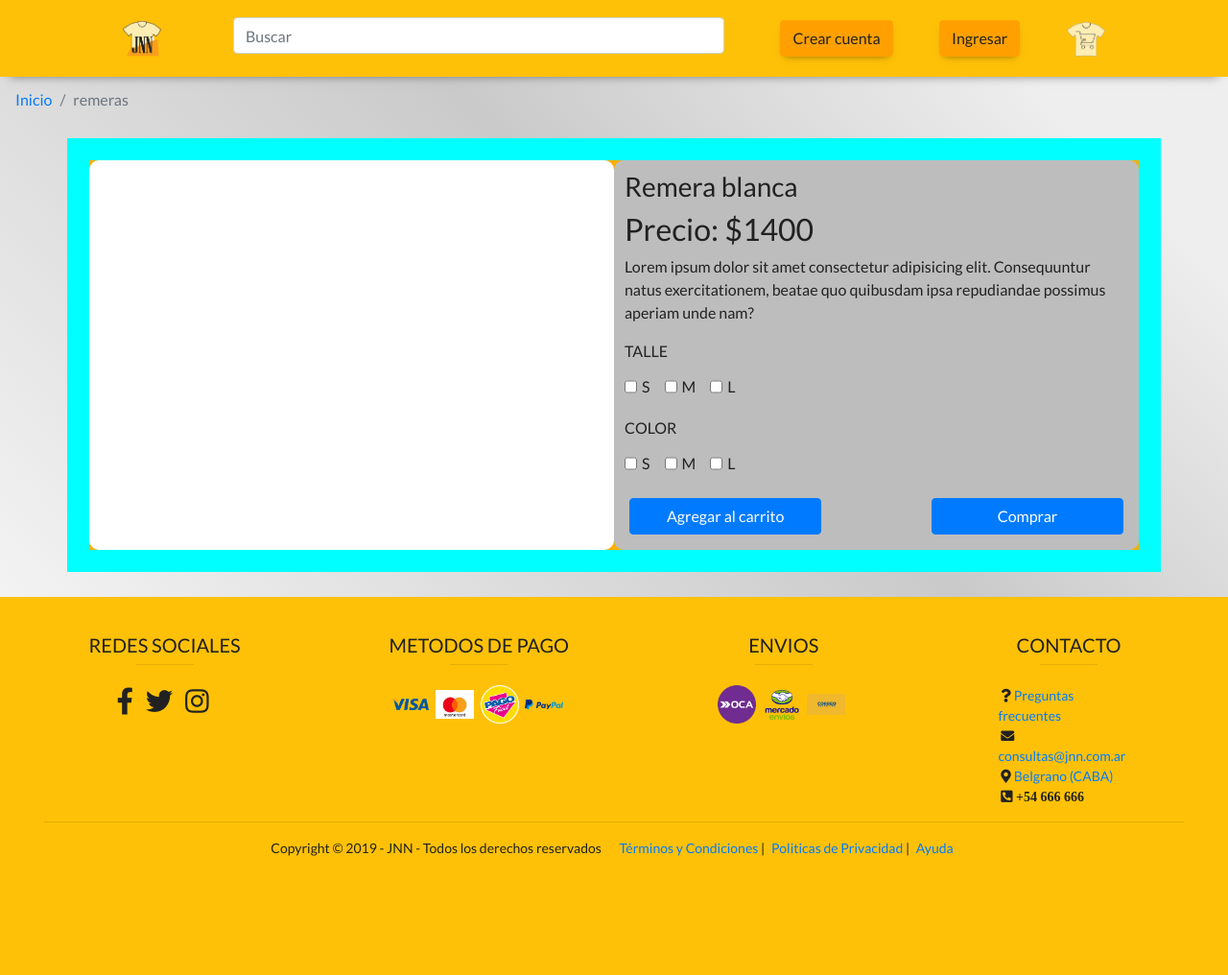
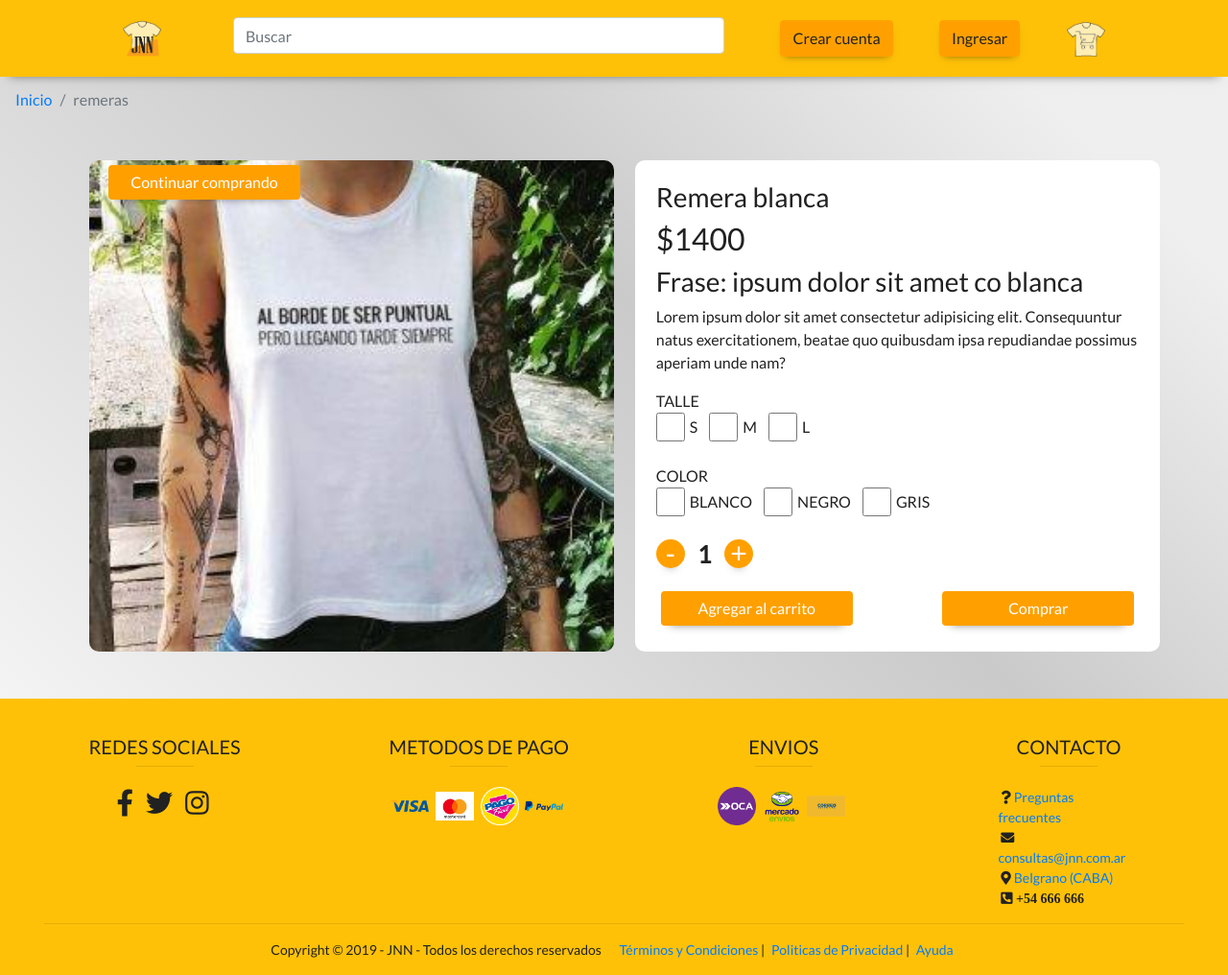
Before and after one commit to nicahdemarco/JNN-e-commerce, a PHP site: page /detalleProducto.php in a window 1280 px wide. Shown: the whole page at 96% size. Before the commit the page ends 892 px from the top, so only its background shows below. Run offline with PHP 8.4, Linux system fonts and the light colour scheme; data that the repository does not hold is empty; some libraries are stand-ins or nearby versions.

Commit message:
mejoras en seccion detalle de producto

```diff
--- a/CSS/detalleProducto.css
+++ b/CSS/detalleProducto.css
@@ -1,44 +1,126 @@
 
 .detalle-container {
-    background-color: aqua;
     display: flex;
     margin-bottom: 2%;
-
 }
 
 .detalle-producto {
-    background-color: rgb(255, 174, 0);
     display: flex;
     flex-direction: row;
     margin: 2%;
     justify-content: space-between;
+    /* height: 60vh; */
+
 }
 .detalle-imagen {
-    display: flex;
+    background-image: url("../images/catalogo/IMG_12.jpg");
+    background-position: center;
+    background-repeat: no-repeat;
+    background-size: cover;
     align-items: center;
     background-color: white;
     border-radius: 10px;
-
+    margin-right:2%;
 }
 
 .detalle-descripcion {
     align-items: center;
-    background: #BDBDBD;
+    background: white;
     border-radius: 10px;
-    padding: 1%;
-
-
+    padding: 2%;
 }
 .botones{
     justify-content: space-between;
     margin: 1%;
-    align-items: flex-end
+    align-items: flex-end;
 }
 .btn-primary {
+    background-color: #FFA000;
+    -webkit-box-shadow: 0px 9px 10px -10px rgba(0, 0, 0, 0.5);
+    -moz-box-shadow: 0px 9px 10px -10px rgba(0, 0, 0, 0.5);
+    box-shadow: 0px 9px 10px -10px rgba(0, 0, 0, 0.5);
     width: 200px;
+    border: transparent;
 }
 
+.form-check-input{
+    height: 30px;
+    width: 30px;
+}
 
-.form-check-input{
-    height: 50px;
+#inlineCheckbox3{
+    background-color: rgb(129, 33, 33);
+    color: rgb(202, 26, 26);
+
 }
+.qty .count {
+    color: #212121;
+    display: inline-block;
+    vertical-align: top;
+    font-size: 25px;
+    font-weight: 700;
+    line-height: 30px;
+    padding: 0 2px;
+    min-width: 35px;
+    text-align: center;
+}
+
+.qty .plus {
+    background-color: #FFA000;
+    -webkit-box-shadow: 0px 9px 10px -10px rgba(0, 0, 0, 0.5);
+    -moz-box-shadow: 0px 9px 10px -10px rgba(0, 0, 0, 0.5);
+    box-shadow: 0px 9px 10px -10px rgba(0, 0, 0, 0.5);
+    cursor: pointer;
+    display: inline-block;
+    vertical-align: top;
+    color: white;
+    width: 30px;
+    height: 30px;
+    font: 30px/1 Arial, sans-serif;
+    text-align: center;
+    border-radius: 50%;
+}
+
+.qty .minus {
+    background-color: #FFA000;
+    -webkit-box-shadow: 0px 9px 10px -10px rgba(0, 0, 0, 0.5);
+    -moz-box-shadow: 0px 9px 10px -10px rgba(0, 0, 0, 0.5);
+    box-shadow: 0px 9px 10px -10px rgba(0, 0, 0, 0.5);
+    cursor: pointer;
+    display: inline-block;
+    vertical-align: top;
+    color: white;
+    width: 30px;
+    height: 30px;
+    font: 30px/1 Arial, sans-serif;
+    text-align: center;
+    border-radius: 50%;
+    background-clip: padding-box;
+}
+
+.minus:hover,
+.plus:hover,
+.btn-primary:hover {
+    background-color: #757575 !important;
+}
+
+/*Prevent text selection*/
+.signos {
+    -webkit-user-select: none;
+    -moz-user-select: none;
+    -ms-user-select: none;
+}
+
+.signo {
+    border: 0;
+    width: 2%;
+}
+
+.signo::-webkit-outer-spin-button,
+.signo::-webkit-inner-spin-button {
+    -webkit-appearance: none;
+    margin: 0;
+}
+.signo:disabled {
+    background-color: white;
+}
--- a/CSS/faq.css
+++ b/CSS/faq.css
@@ -1,8 +1,4 @@
-/* *{
-    box-sizing: border-box;
-    margin: 0 auto;
-    padding: 0;
-} */
+
 .faq{
     padding: 20px;
 }
@@ -14,3 +10,7 @@
 .response{
     margin-left: 15px;
 }
+.btn-link{
+    color: #212121;
+
+}
--- a/CSS/index.css
+++ b/CSS/index.css
@@ -1,5 +1,4 @@
 body{
-    /* background-color: #ebebeb; */
     font-family: 'Lato', sans-serif;
     color: #212121;
     background: rgb(255, 255, 255);
--- a/CSS/navbar.css
+++ b/CSS/navbar.css
@@ -6,7 +6,7 @@
     -moz-box-shadow: 0px 9px 10px -10px rgba(0, 0, 0, 0.5);
     box-shadow: 0px 9px 10px -10px rgba(0, 0, 0, 0.5);
 }
-.navbar-brand:hover{
+.navbar-brand img:hover{
     -webkit-box-shadow: 0px 5px 10px 5px rgba(0, 0, 0, 0.1);
     -moz-box-shadow: 0px 5px 10px 5px rgba(0, 0, 0, 0.1);
     box-shadow: 0px 5px 10px 5px rgba(0, 0, 0, 0.1);
--- a/detalleProducto.php
+++ b/detalleProducto.php
@@ -1,7 +1,6 @@
 <?php require_once('baseDatos.php');
 
 ?>
-<!-- esto esta linkeado para mas adelante -->
 <!doctype html>
 <html lang="en">
 
@@ -27,11 +26,10 @@
                     </ol>
                 </nav>
             </header>
-
             <!-- producto -->
             <div class="container detalle-container ">
                 <div class="row">
-                    <section class="detalle-producto">
+                    <section class="detalle-producto d-xs-flex">
 
                         <article class="col-md-6 col-sm-12 col-xs-12 detalle-imagen">
                             <!-- <div class="photo-container">
@@ -42,14 +40,19 @@
                                 <p><?=$value['descripcion'];?></p>
                             </div> -->
                             <!-- <img class="phwo" src="./images/catalogo/IMG_25.jpeg.png" alt="o 01"> -->
+                            <div class="row d-flex botones">
+                                <input class="btn btn-primary" type="submit" value="Continuar comprando">
+                            </div>
                         </article>
 
                         <aside class="col-md-6 col-sm-12 col-xs-12 detalle-descripcion">
                             <h3 class="title">Remera blanca</h3>
-                            <h2 class="price">Precio: $1400</h2>
+                            <h2 class="price">$1400</h2>
+                            <h3 class="frase">Frase: ipsum dolor sit amet co blanca</h3>
                             <p class="texto-descripcion">Lorem ipsum dolor sit amet consectetur adipisicing elit. Consequuntur natus exercitationem, beatae quo quibusdam ipsa repudiandae possimus aperiam unde nam?
                             </p>
                             <div class="select">TALLE</div>
+                            <div class="d-flex mb-4">
                                 <div class="form-check form-check-inline">
                                     <input class="form-check-input" type="checkbox" id="inlineCheckbox1" value="option1">
                                     <label class="form-check-label" for="inlineCheckbox1">S</label>
@@ -62,20 +65,28 @@
                                     <input class="form-check-input" type="checkbox" id="inlineCheckbox3" value="option3">
                                     <label class="form-check-label" for="inlineCheckbox3">L</label>
                                 </div>
-
+                                </div>
                             <div class="select">COLOR</div>
+                            <div class="d-flex mb-4">
                                 <div class="form-check form-check-inline">
-                                <input class="form-check-input" type="checkbox" id="inlineCheckbox1" value="option1">
-                                <label class="form-check-label" for="inlineCheckbox1">S</label>
+                                    <input class="form-check-input" type="checkbox" id="inlineCheckbox1" value="BLANCO">
+                                    <label class="form-check-label" for="inlineCheckbox1">BLANCO</label>
                                 </div>
                                 <div class="form-check form-check-inline">
-                                <input class="form-check-input" type="checkbox" id="inlineCheckbox2" value="option2">
-                                <label class="form-check-label" for="inlineCheckbox2">M</label>
+                                    <input class="form-check-input" type="checkbox" id="inlineCheckbox2" value="NEGRO">
+                                    <label class="form-check-label" for="inlineCheckbox2">NEGRO</label>
                                 </div>
                                 <div class="form-check form-check-inline">
-                                <input class="form-check-input" type="checkbox" id="inlineCheckbox3" value="option3">
-                                <label class="form-check-label" for="inlineCheckbox3">L</label>
+                                    <input class="form-check-input" type="checkbox" id="inlineCheckbox3" value="GRIS">
+                                    <label class="form-check-label" for="inlineCheckbox3">GRIS</label>
                                 </div>
+                            </div>
+                            <div class="qty my-4">
+                                <span class="minus signos">-</span>
+                                <input type="number" class="count signo" name="qty" value="1">
+                                <span class="plus signos">+</span>
+                            </div>
+
                             <div class="row d-flex botones">
                                 <input class="btn btn-primary" type="submit" value="Agregar al carrito">
                                 <input class="btn btn-primary" type="submit" value="Comprar">
--- a/navbar.php
+++ b/navbar.php
@@ -10,7 +10,7 @@ require_once('helpers.php');
     </button>
 
     <div class="collapse navbar-collapse" id="navbarToggler">
-            <a class="navbar-brand" href="#">
+        <a class="navbar-brand" href="index.php">
             <img src="images/tshirt.png" width="40" height="40" alt="logo" >
         </a>
 
@@ -18,12 +18,10 @@ require_once('helpers.php');
             <input type="text" class="form-control" placeholder="Buscar" aria-label="buscar" aria-describedby="basic-addon2">
         </div>
 
-
             <button type="button" class="btn btn-info btn_nav" data-toggle="modal" data-target="#registro">
                 Crear cuenta
             <?php require_once('registro.php'); ?>
             </button>
-
 
                     <div class="modal fade" id="registro" tabindex="-1" role="dialog" aria-labelledby="exampleModalCenterTitle" aria-hidden="true">
                     <div class="modal-dialog modal-dialog-centered" role="document">
```
Also changed, not shown: index.php (+19 -14 lines), main.js (added, +12 -0 lines), images/tcart.png, images/tshirt.png. Lines whose indentation alone changed are shown as unchanged.
